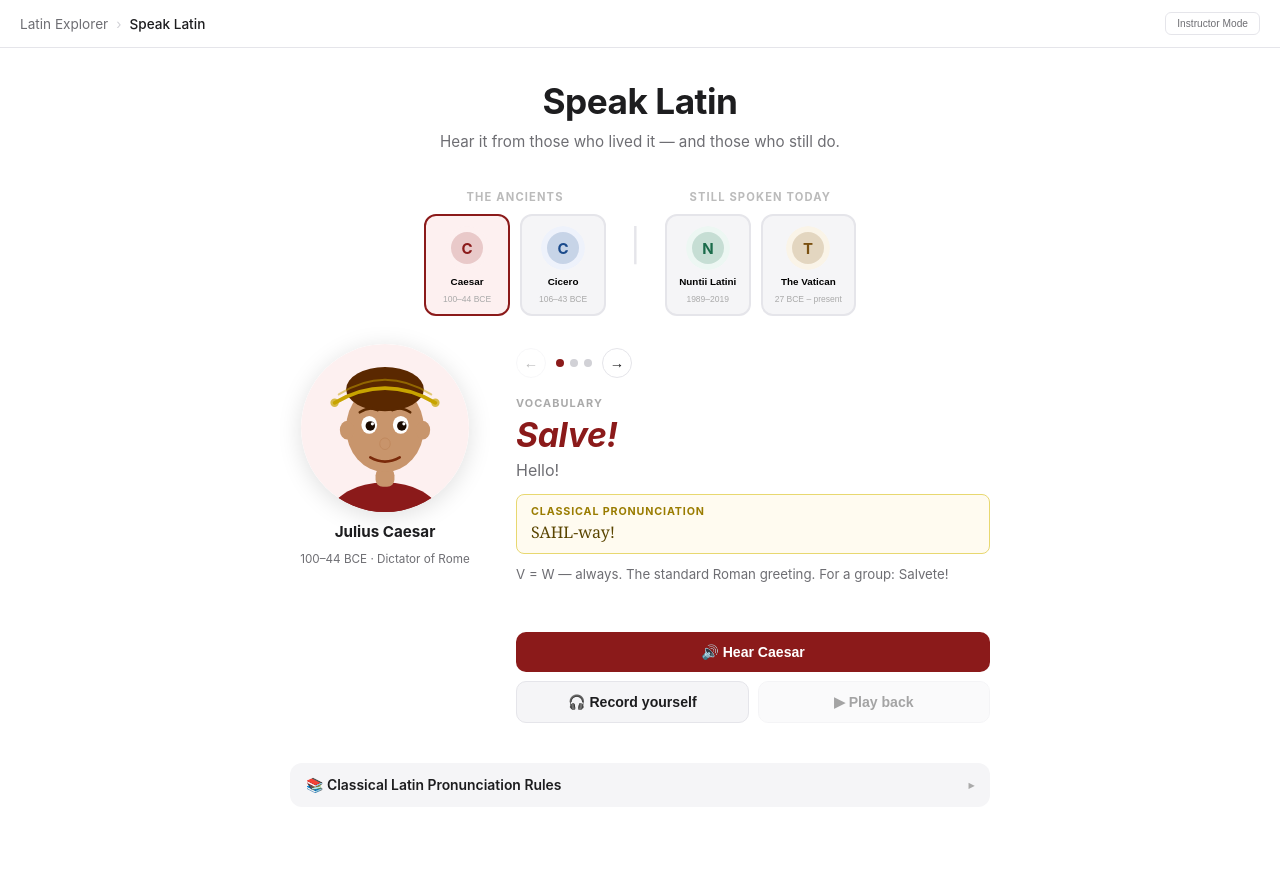
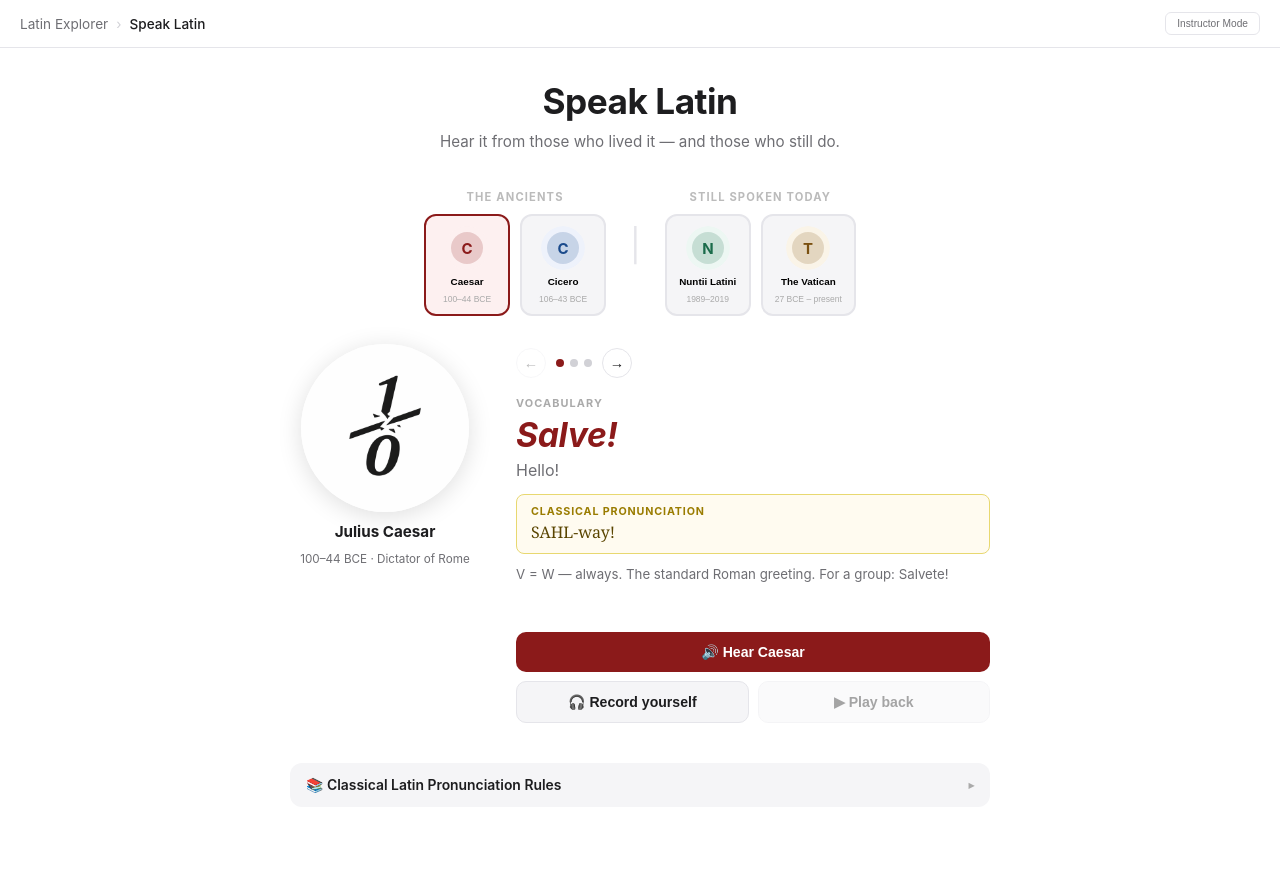
Before and after one commit to lamkalm/latin-explorer, a plain HTML site: page pronunciation.html in a window 1280 px wide. Drawn offline with Linux system fonts and the light colour scheme; no server answers.

Commit message:
Replace Caesar image with fun.jpg and add Lucas contributor note

```diff
--- a/pronunciation.html
+++ b/pronunciation.html
@@ -306,6 +306,7 @@ const CHARS = [
     name: 'Julius Caesar', short: 'Caesar',
     dates: '100–44 BCE', tagline: 'Dictator of Rome',
     wiki: 'Julius_Caesar',
+    localImg: 'fun.jpg.png',
     color: '#8b1a1a', faint: '#fdf0f0',
     skin: '#c8956c', hair: '#5a2800', robe: '#8b1a1a',
     voice: { pitch: 0.82, rate: 0.85 },
@@ -501,7 +502,7 @@ function renderCards() {
 
 function renderAvatar() {
   const ch = CHARS[activeChar];
-  const imgSrc = imgCache[ch.id];
+  const imgSrc = ch.localImg || imgCache[ch.id];
   if (imgSrc) {
     avatarWrap.innerHTML = `<img src="${imgSrc}" alt="${ch.name}">`;
   } else {
```
Also changed, not shown: fun.jpg.png (added), 1 other file.
